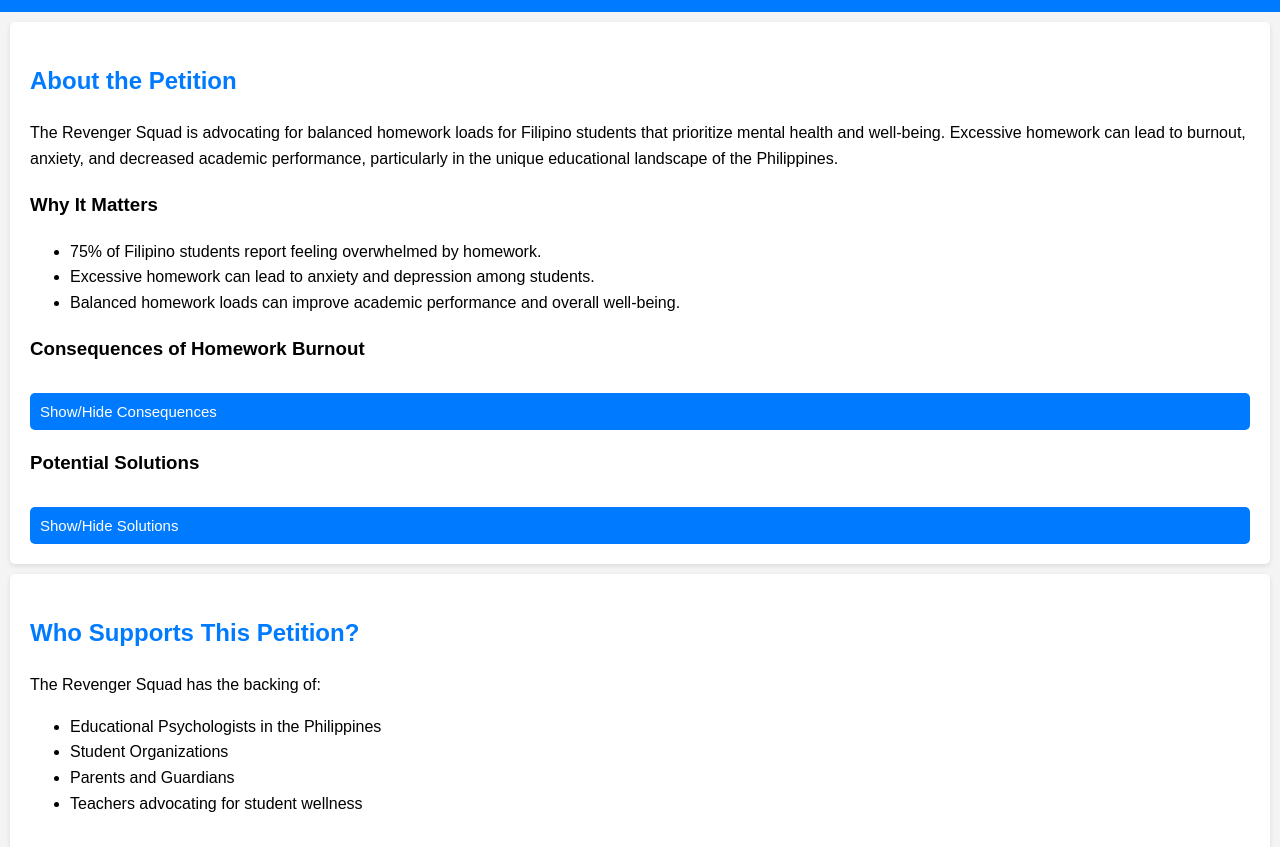
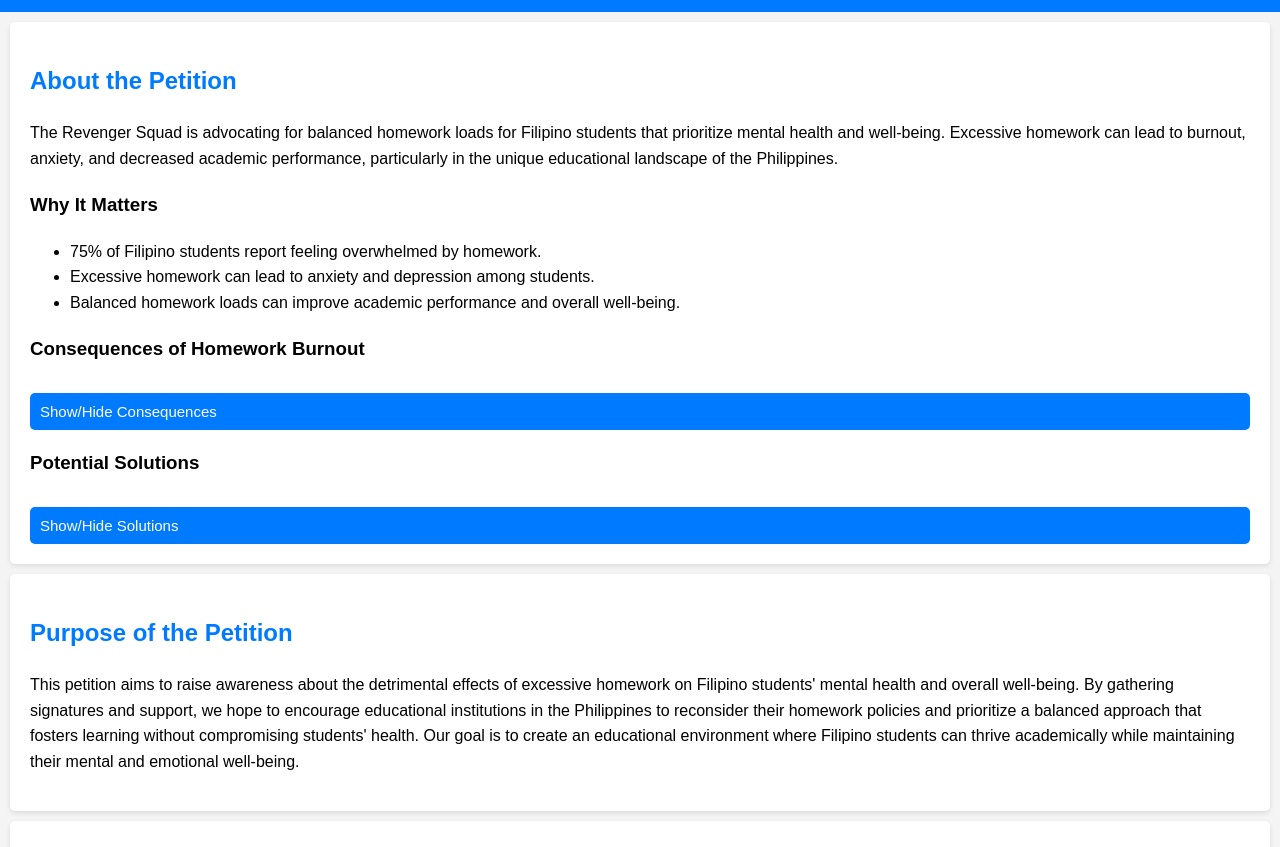
Before and after one commit to AlphaNoXD/revenger-squad-petition, a plain HTML site: page main.html in a window 1280 px wide. Shown: the part 105-952 px from the top of the page. Drawn offline with Linux system fonts and the light colour scheme.

Commit message:
Update main.html

```diff
--- a/main.html
+++ b/main.html
@@ -49,34 +49,25 @@
         </div>
     </section>
 
-    <section id="supporters">
-        <h2>Who Supports This Petition?</h2>
-        <p>The Revenger Squad has the backing of:</p>
-        <ul>
-            <li>Educational Psychologists in the Philippines</li>
-            <li>Student Organizations</li>
-            <li>Parents and Guardians</li>
-            <li>Teachers advocating for student wellness</li>
-        </ul>
-    </section>
-
     <section id="purpose">
         <h2>Purpose of the Petition</h2>
         <p>This petition aims to raise awareness about the detrimental effects of excessive homework on Filipino students' mental health and overall well-being. By gathering signatures and support, we hope to encourage educational institutions in the Philippines to reconsider their homework policies and prioritize a balanced approach that fosters learning without compromising students' health. Our goal is to create an educational environment where Filipino students can thrive academically while maintaining their mental and emotional well-being.</p>
     </section>
 
     <section id="petition">
-        <h2>Sign the Petition</h2>
+    <h2>Sign the Petition</h2>
+    <div class="petition-form-container">
         <form id="petition-form">
             <input type="text" placeholder="Your Name" required>
             <input type="email" placeholder="Your Email" required>
-                       <textarea placeholder="Additional Comments" rows="4"></textarea>
+            <textarea placeholder="Additional Comments" rows="4"></textarea>
             <button type="submit">Submit</button>
         </form>
         <div id="progress">
             <p>Signatures collected: <span id="signature-count">0</span></p>
         </div>
-    </section>
+    </div>
+</section>
 
     <section id="questions">
         <h2>Any Questions?</h2>
```
